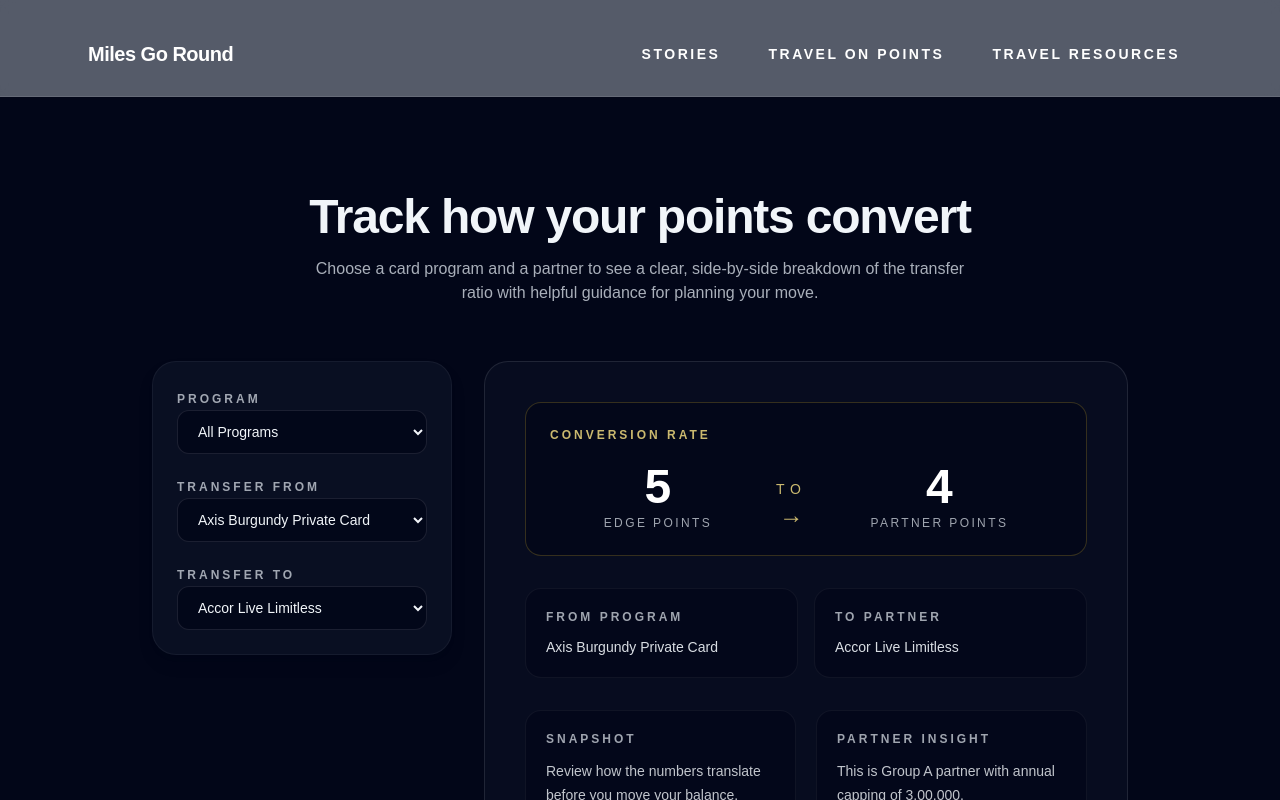
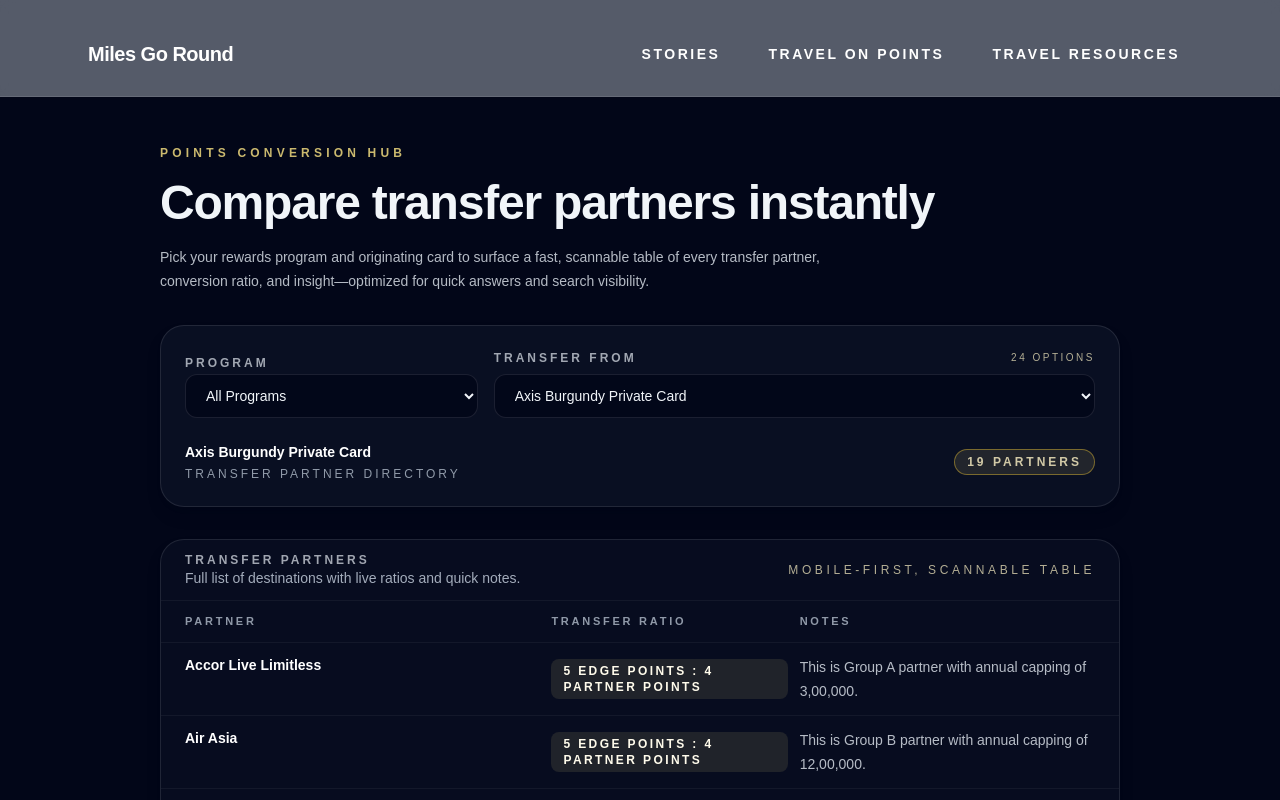
Before and after one commit to bansalmanik/travel-website, a Next.js app: page /pointsconversion in a window 1280 px wide. Shown: the top 800 px of the page. Built offline with nearby package versions, Linux system fonts and the light colour scheme.

Commit message:
Revamp points conversion table layout

```diff
--- a/app/pointsconversion/PointsConversionContent.tsx
+++ b/app/pointsconversion/PointsConversionContent.tsx
@@ -12,34 +12,10 @@ const ALL_PROGRAMS_OPTION = "All Programs";
 const getProgramName = (conversion: Conversion) =>
   conversion.program ?? "Other";
 
-type PartnerOption = {
-  id: string;
+type PartnerRow = {
   to: string;
   rate: string;
   insight: string;
-};
-
-type ParsedRate = {
-  fromValue: string;
-  fromUnit: string;
-  toValue: string;
-  toUnit: string;
-};
-
-const parseRate = (rate: string): ParsedRate => {
-  const [rawFrom = "", rawTo = ""] = rate.split(":");
-  const [fromValue = "", ...fromUnitParts] = rawFrom.trim().split(" ");
-  const [toValue = "", ...toUnitParts] = rawTo.trim().split(" ");
-
-  const fromUnit = fromUnitParts.join(" ");
-  const toUnit = toUnitParts.join(" ");
-
-  return {
-    fromValue: fromValue || rawFrom.trim(),
-    fromUnit: fromUnit || (fromValue ? "" : rawFrom.trim()),
-    toValue: toValue || rawTo.trim(),
-    toUnit: toUnit || (toValue ? "" : rawTo.trim()),
-  };
 };
 
 type PointsConversionContentProps = {
@@ -51,7 +27,6 @@ export default function PointsConversionContent({ conversions }: PointsConversio
     ALL_PROGRAMS_OPTION
   );
   const [selectedFrom, setSelectedFrom] = useState(conversions[0]?.from ?? "");
-  const [selectedPartnerId, setSelectedPartnerId] = useState("");
 
   const conversionsByFrom = useMemo(() => {
     return conversions.reduce((acc, conversion) => {
@@ -110,55 +85,19 @@ export default function PointsConversionContent({ conversions }: PointsConversio
     return conversionsByFrom[normalizedSelectedFrom] ?? null;
   }, [normalizedSelectedFrom, conversionsByFrom]);
 
-  const partnerOptions = useMemo(() => {
+  const partnerRows = useMemo<PartnerRow[]>(() => {
     if (!selectedConversion) {
-      return [] as PartnerOption[];
+      return [];
     }
 
     return selectedConversion.rates.flatMap((rate) =>
       rate.partners.map((partner) => ({
-        id: `${rate.rate}__${partner.to}`,
         to: partner.to,
         rate: rate.rate,
         insight: partner.insight,
       }))
     );
   }, [selectedConversion]);
-
-  const normalizedSelectedPartnerId = useMemo(() => {
-    if (partnerOptions.length === 0) {
-      return "";
-    }
-
-    const currentSelectionExists = partnerOptions.some(
-      (option) => option.id === selectedPartnerId
-    );
-
-    if (currentSelectionExists) {
-      return selectedPartnerId;
-    }
-
-    return partnerOptions[0].id;
-  }, [partnerOptions, selectedPartnerId]);
-
-  const selectedPartner = useMemo(() => {
-    if (!normalizedSelectedPartnerId) {
-      return null;
-    }
-
-    return (
-      partnerOptions.find((option) => option.id === normalizedSelectedPartnerId) ??
-      null
-    );
-  }, [normalizedSelectedPartnerId, partnerOptions]);
-
-  const parsedRate = useMemo(() => {
-    if (!selectedPartner) {
-      return null;
-    }
-
-    return parseRate(selectedPartner.rate);
-  }, [selectedPartner]);
 
   const handleProgramChange = (event: ChangeEvent<HTMLSelectElement>) => {
     const newProgram = event.target.value;
@@ -176,31 +115,31 @@ export default function PointsConversionContent({ conversions }: PointsConversio
       .sort((a, b) => a.localeCompare(b))[0];
 
     setSelectedFrom(nextFromOption ?? "");
-    setSelectedPartnerId("");
   };
 
   const handleFromChange = (event: ChangeEvent<HTMLSelectElement>) => {
     setSelectedFrom(event.target.value);
-    setSelectedPartnerId("");
   };
 
   return (
     <div className="min-h-screen bg-slate-950 text-slate-100">
-      <div className="mx-auto flex max-w-5xl flex-col gap-12 px-6 py-16 lg:gap-14 lg:py-24">
-        <header className="space-y-4 text-center">
-          <h1 className="text-4xl font-semibold tracking-tight sm:text-5xl">
-            Track how your points convert
+      <div className="mx-auto flex max-w-5xl flex-col gap-8 px-4 py-12 sm:px-6 lg:px-8">
+        <header className="space-y-3 text-center sm:text-left">
+          <p className="text-xs font-semibold uppercase tracking-[0.35em] text-amber-200/80">
+            Points conversion hub
+          </p>
+          <h1 className="text-4xl font-semibold leading-tight tracking-tight sm:text-5xl">
+            Compare transfer partners instantly
           </h1>
-          <p className="mx-auto max-w-2xl text-base text-slate-200/75">
-            Choose a card program and a partner to see a clear, side-by-side breakdown of the transfer ratio with
-            helpful guidance for planning your move.
+          <p className="text-sm leading-6 text-slate-200/80 sm:max-w-2xl">
+            Pick your rewards program and originating card to surface a fast, scannable table of every transfer partner,
+            conversion ratio, and insight—optimized for quick answers and search visibility.
           </p>
         </header>
 
-        <section className="grid gap-8 lg:grid-cols-[300px_1fr] lg:items-start">
-          <div className="rounded-3xl border border-white/5 bg-slate-900/60 p-6 shadow-lg shadow-slate-950/30">
-            <div className="space-y-5">
-              <label className="block space-y-2">
+        <section className="rounded-3xl border border-white/10 bg-slate-900/60 p-4 shadow-lg shadow-slate-950/30 sm:p-6">
+          <div className="grid gap-4 sm:grid-cols-3 sm:items-end">
+            <label className="space-y-2">
               <span className="text-xs font-semibold uppercase tracking-[0.25em] text-slate-200/70">
                 Program
               </span>
@@ -217,10 +156,14 @@ export default function PointsConversionContent({ conversions }: PointsConversio
                 ))}
               </select>
             </label>
-              <label className="block space-y-2">
-                <span className="text-xs font-semibold uppercase tracking-[0.25em] text-slate-200/70">
-                  Transfer from
+
+            <label className="space-y-2 sm:col-span-2">
+              <div className="flex items-center justify-between text-xs font-semibold uppercase tracking-[0.25em] text-slate-200/70">
+                <span>Transfer from</span>
+                <span className="text-[10px] font-medium uppercase tracking-[0.25em] text-amber-100/70">
+                  {fromOptions.length} options
                 </span>
+              </div>
               <select
                 value={normalizedSelectedFrom}
                 onChange={handleFromChange}
@@ -241,109 +184,73 @@ export default function PointsConversionContent({ conversions }: PointsConversio
                 )}
               </select>
             </label>
-              <label className="block space-y-2">
-                <span className="text-xs font-semibold uppercase tracking-[0.25em] text-slate-200/70">
-                  Transfer to
+          </div>
+
+          <div className="mt-6 grid gap-4 sm:grid-cols-[1fr_auto] sm:items-center">
+            <div className="text-sm text-slate-200/80">
+              <p className="font-semibold text-white">
+                {normalizedSelectedFrom || "Choose a card"}
+              </p>
+              <p className="mt-1 text-xs uppercase tracking-[0.25em] text-slate-300/70">
+                Transfer partner directory
+              </p>
+            </div>
+            <span className="inline-flex items-center justify-center rounded-full border border-amber-300/40 bg-amber-200/10 px-3 py-1 text-xs font-semibold uppercase tracking-[0.25em] text-amber-100/80">
+              {partnerRows.length} partners
             </span>
-                <select
-                  value={normalizedSelectedPartnerId}
-                  onChange={(event) => setSelectedPartnerId(event.target.value)}
-                  className="w-full rounded-xl border border-white/10 bg-slate-950/80 px-4 py-3 text-sm text-slate-100 transition focus:border-amber-300 focus:outline-none focus:ring-2 focus:ring-amber-300/30"
-                  aria-label="Select the loyalty partner you are transferring to"
-                  disabled={partnerOptions.length === 0}
-                >
-                  {partnerOptions.length === 0 ? (
-                    <option value="" disabled>
-                      No partners available
-                    </option>
-                  ) : (
-                    partnerOptions.map((option) => (
-                      <option key={option.id} value={option.id}>
-                        {option.to}
-                      </option>
-                    ))
-                  )}
-                </select>
-              </label>
+          </div>
+        </section>
+
+        <section className="rounded-3xl border border-white/10 bg-slate-900/40 shadow-lg shadow-slate-950/30">
+          <div className="flex items-center justify-between gap-3 border-b border-white/5 px-4 py-3 sm:px-6">
+            <div>
+              <p className="text-xs font-semibold uppercase tracking-[0.25em] text-slate-200/70">
+                Transfer partners
+              </p>
+              <p className="text-sm text-slate-300/80">
+                Full list of destinations with live ratios and quick notes.
+              </p>
+            </div>
+            <div className="hidden text-xs font-medium uppercase tracking-[0.3em] text-amber-100/70 sm:block">
+              Mobile-first, scannable table
             </div>
           </div>
 
-          <div className="rounded-3xl border border-white/10 bg-slate-900/40 p-8 lg:p-10">
-            {selectedPartner ? (
-              <div className="flex h-full flex-col gap-8">
-                <div className="rounded-2xl border border-amber-300/20 bg-slate-950/70 p-6">
-                  <p className="text-xs font-semibold uppercase tracking-[0.25em] text-amber-200/80">
-                    Conversion rate
+          {partnerRows.length === 0 ? (
+            <div className="px-4 py-10 text-center sm:px-6">
+              <p className="text-base font-semibold text-white">No partners to show yet</p>
+              <p className="mt-2 text-sm text-slate-200/80">
+                Pick a program and card to instantly see available transfer partners and ratios.
               </p>
-                  {parsedRate ? (
-                    <div className="mt-5 flex items-end justify-center gap-10 sm:gap-16">
-                      <div className="space-y-1 text-center">
-                        <p className="text-4xl font-semibold text-white sm:text-5xl">{parsedRate.fromValue}</p>
-                        {parsedRate.fromUnit ? (
-                          <p className="text-xs font-medium uppercase tracking-[0.2em] text-slate-200/70">
-                            {parsedRate.fromUnit}
-                          </p>
-                        ) : null}
             </div>
-                      <div className="text-center text-amber-200/80">
-                        <p className="text-sm font-medium uppercase tracking-[0.4em]">to</p>
-                        <p className="text-2xl font-semibold">→</p>
-                      </div>
-                      <div className="space-y-1 text-center">
-                        <p className="text-4xl font-semibold text-white sm:text-5xl">{parsedRate.toValue}</p>
-                        {parsedRate.toUnit ? (
-                          <p className="text-xs font-medium uppercase tracking-[0.2em] text-slate-200/70">
-                            {parsedRate.toUnit}
-                          </p>
-                        ) : null}
-                      </div>
-                    </div>
-                  ) : null}
+          ) : (
+            <div className="divide-y divide-white/5">
+              <div className="grid grid-cols-2 gap-3 px-4 py-3 text-[11px] font-semibold uppercase tracking-[0.25em] text-slate-300/70 sm:grid-cols-[1.2fr_0.8fr_1fr] sm:px-6">
+                <span>Partner</span>
+                <span>Transfer ratio</span>
+                <span className="hidden sm:block">Notes</span>
               </div>
 
-                <div className="grid gap-4 sm:grid-cols-2">
-                  <div className="rounded-2xl border border-white/5 bg-slate-950/60 p-5">
-                    <p className="text-xs font-semibold uppercase tracking-[0.25em] text-slate-200/70">
-                      From program
-                    </p>
-                    <p className="mt-3 text-sm text-slate-100/90">{normalizedSelectedFrom}</p>
+              {partnerRows.map((partner) => (
+                <div
+                  key={`${partner.to}-${partner.rate}`}
+                  className="grid grid-cols-2 gap-3 px-4 py-3 text-sm text-slate-100 sm:grid-cols-[1.2fr_0.8fr_1fr] sm:px-6"
+                >
+                  <div className="space-y-1">
+                    <p className="font-semibold text-white">{partner.to}</p>
+                    <p className="text-xs uppercase tracking-[0.25em] text-slate-300/70 sm:hidden">Notes</p>
+                    <p className="text-xs text-slate-200/80 sm:hidden">{partner.insight}</p>
                   </div>
-                  <div className="rounded-2xl border border-white/5 bg-slate-950/60 p-5">
-                    <p className="text-xs font-semibold uppercase tracking-[0.25em] text-slate-200/70">
-                      To partner
-                    </p>
-                    <p className="mt-3 text-sm text-slate-100/90">{selectedPartner.to}</p>
+                  <div className="flex items-center gap-2 font-semibold text-amber-100">
+                    <span className="rounded-lg bg-amber-200/10 px-3 py-1 text-xs uppercase tracking-[0.2em] text-amber-50">
+                      {partner.rate}
+                    </span>
                   </div>
+                  <p className="hidden text-sm leading-6 text-slate-200/80 sm:block">{partner.insight}</p>
                 </div>
-
-                <div className="grid gap-5 sm:grid-cols-2">
-                  <div className="rounded-2xl border border-white/5 bg-slate-950/60 p-5">
-                    <p className="text-xs font-semibold uppercase tracking-[0.25em] text-slate-200/70">
-                      Snapshot
-                    </p>
-                    <p className="mt-3 text-sm leading-6 text-slate-100/80">
-                      Review how the numbers translate before you move your balance. Confirm current partner promos and
-                      make sure you are ready—most transfers are final.
-                    </p>
-                  </div>
-                  <div className="rounded-2xl border border-white/5 bg-slate-950/60 p-5">
-                    <p className="text-xs font-semibold uppercase tracking-[0.25em] text-slate-200/70">
-                      Partner insight
-                    </p>
-                    <p className="mt-3 text-sm leading-6 text-slate-100/80">{selectedPartner.insight}</p>
-                  </div>
-                </div>
-              </div>
-            ) : (
-              <div className="flex h-full flex-col items-center justify-center gap-4 text-center text-slate-200/80">
-                <p className="text-lg font-semibold text-white">Choose a partner pairing</p>
-                <p className="max-w-md text-sm leading-6">
-                  Select a source program and destination partner to see the transfer breakdown with tips tailored to the
-                  combination.
-                </p>
+              ))}
             </div>
           )}
-          </div>
         </section>
       </div>
     </div>
--- a/app/pointsconversion/page.tsx
+++ b/app/pointsconversion/page.tsx
@@ -6,17 +6,17 @@ import { getPointsConversions } from "@/lib/contentData";
 export const metadata: Metadata = {
   title: "Points Conversion Guide | Transfer Rates",
   description:
-    "Search flexible points transfer partners, compare conversion ratios, and send your rewards with confidence.",
+    "Pick a rewards program and originating card to see every partner and transfer ratio in one clean table.",
   openGraph: {
     title: "Points Conversion Guide",
     description:
-      "Search transfer partners, compare conversion ratios, and protect every point you move.",
+      "Filter by program and source card to browse transfer partners, ratios, and guidance in seconds.",
   },
   twitter: {
     card: "summary_large_image",
     title: "Points Conversion Guide",
     description:
-      "Browse loyalty partners, compare conversion ratios, and transfer points with confidence.",
+      "See transfer partners and ratios faster—choose your program and card to get a complete table instantly.",
   },
 };
 
```
Lines whose indentation alone changed are shown as unchanged.
